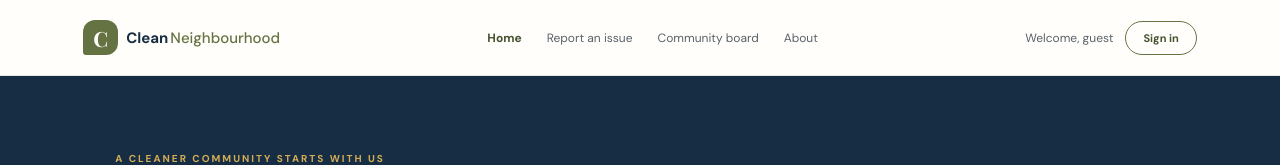
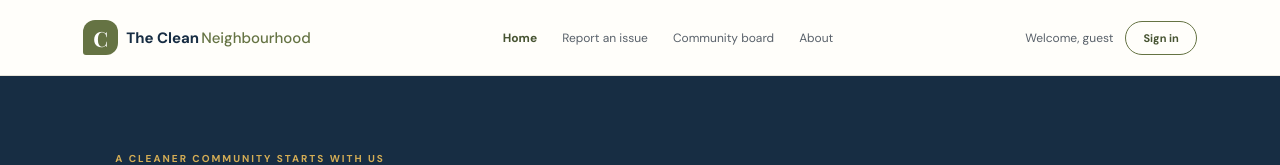
Before and after one commit to BiwottMarion/Neighbourhood-project, a plain HTML site: page index.html in a window 1280 px wide. Shown: the top 165 px of the page. Drawn offline with nearby package versions, Linux system fonts and the light colour scheme.

Commit message:
Modified file

```diff
--- a/index.html
+++ b/index.html
@@ -9,7 +9,7 @@
 </head>
 <body>
 <header class="site-header">
-  <a class="brand" href="#/"><span class="brand-mark">C</span>Clean<span class="brand-light">Neighbourhood</span></a>
+  <a class="brand" href="#/"><span class="brand-mark">C</span> The Clean<span class="brand-light">Neighbourhood</span></a>
   <button id="menuButton" class="menu-button" aria-label="Open menu">☰</button>
   <nav class="main-nav"><a href="#/" data-nav>Home</a><a href="#/report" data-nav>Report an issue</a><a href="#/community" data-nav>Community board</a><a href="#/about" data-nav>About</a></nav>
   <div class="header-account"><span id="welcomeText">Welcome, guest</span><button id="accountButton" class="account-button">Sign in</button></div>
```
